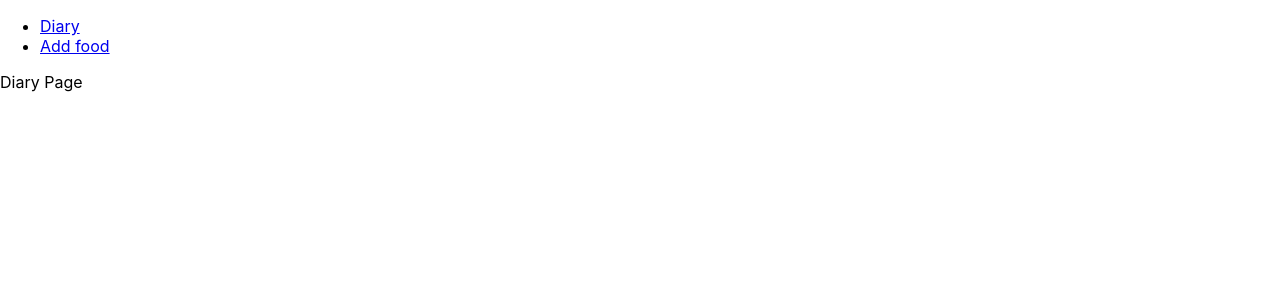
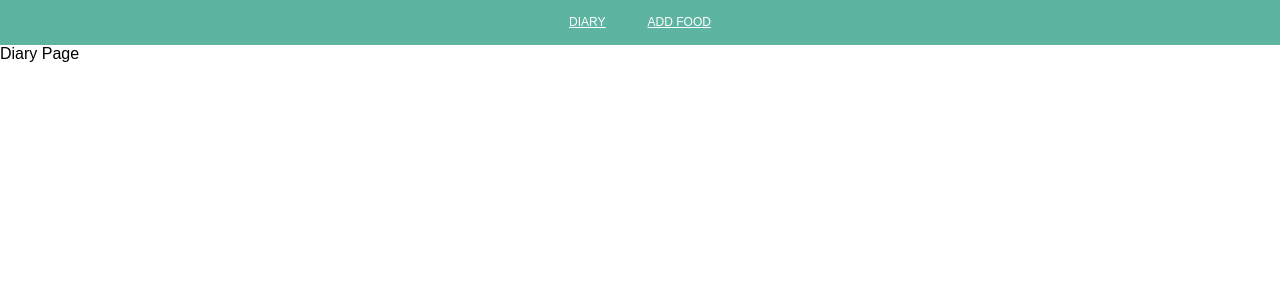
Before and after one commit to suhani-kohli/calorie-tracker, a React (Create React App) app: page / in a window 1280 px wide. Shown: the top 300 px of the page. Built offline with nearby package versions, Linux system fonts and the light colour scheme.

Commit message:
navpanel styling

```diff
--- a/src/App.css
+++ b/src/App.css
@@ -1,38 +1,21 @@
-.App {
-  text-align: center;
+
+
+body {
+    --darkGreen: #1e6b58;
+    --lightGreen: #5db4a1;
 }
 
-.App-logo {
-  height: 40vmin;
-  pointer-events: none;
-}
+/* ******************************************************
 
-@media (prefers-reduced-motion: no-preference) {
-  .App-logo {
-    animation: App-logo-spin infinite 20s linear;
-  }
-}
+****************************************************** */
 
-.App-header {
-  background-color: #282c34;
-  min-height: 100vh;
+
+.app {
+  font-family: Arial, Helvetica, sans-serif;
   display: flex;
   flex-direction: column;
-  align-items: center;
   justify-content: center;
-  font-size: calc(10px + 2vmin);
-  color: white;
+  justify-items: center;
+  justify-self: center;
+  width: 100%;
 }
-
-.App-link {
-  color: #61dafb;
-}
-
-@keyframes App-logo-spin {
-  from {
-    transform: rotate(0deg);
-  }
-  to {
-    transform: rotate(360deg);
-  }
-}
--- a/src/pages/NavPanel/NavPanel.js
+++ b/src/pages/NavPanel/NavPanel.js
@@ -1,12 +1,13 @@
 import React from 'react'
 import { Link } from "react-router-dom";
+import './Styles.css';
 
 const NavPanel = () => {
     return (
         <div>
             <header>
-                <nav>
-                    <ul>
+                <nav className="panel">
+                    <ul className="list">
                         <li>
                             <Link to="/">Diary</Link>
                         </li>
--- /dev/null
+++ b/src/pages/NavPanel/Styles.css
@@ -0,0 +1,35 @@
+
+.panel {
+    background-color: var(--lightGreen);
+    width:100%;
+}
+
+.list {
+    list-style-type: none;
+      margin: 0;
+      padding: 0;
+      display: flex;
+      justify-content: center;
+      flex-direction: row;
+      grid-template-columns: 1fr 1fr;
+      grid-template-rows: 1fr;
+      grid-column-gap: 0px;
+      grid-row-gap: 0px;
+      margin: auto;
+}
+
+li a {
+    text-transform: uppercase;
+        line-height: 45px;
+        font-size: 12px;
+        font-weight: 500;
+        color: #ffffff !important;
+        padding: 0 21px;
+        display: block;
+
+}
+
+li a:hover {
+    background-color: var(--darkGreen);
+    color: white;
+  }
```
